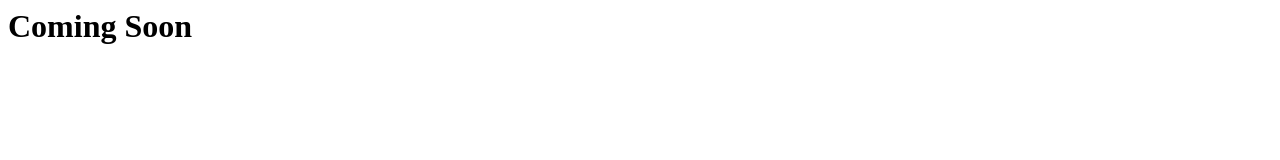
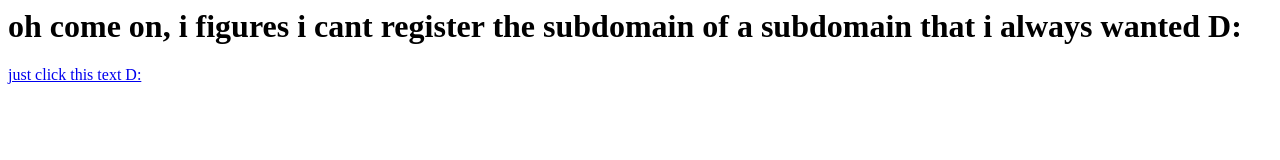
Before and after one commit to jpg-jpg-jpg-jpg/jpg-jpg-jpg-jpg.github.io, a plain HTML site: page index.html in a window 1280 px wide. Drawn offline with Linux system fonts and the light colour scheme.

Commit message:
Update index.html

```diff
--- a/index.html
+++ b/index.html
@@ -1 +1,3 @@
-<h1>Coming Soon</h1>
+<title>about:blank</title>
+<h1>oh come on, i figures i cant register the subdomain of a subdomain that i always wanted D:</h1>
+<a href="https://xdziplining.github.io">just click this text D:</a>
```
